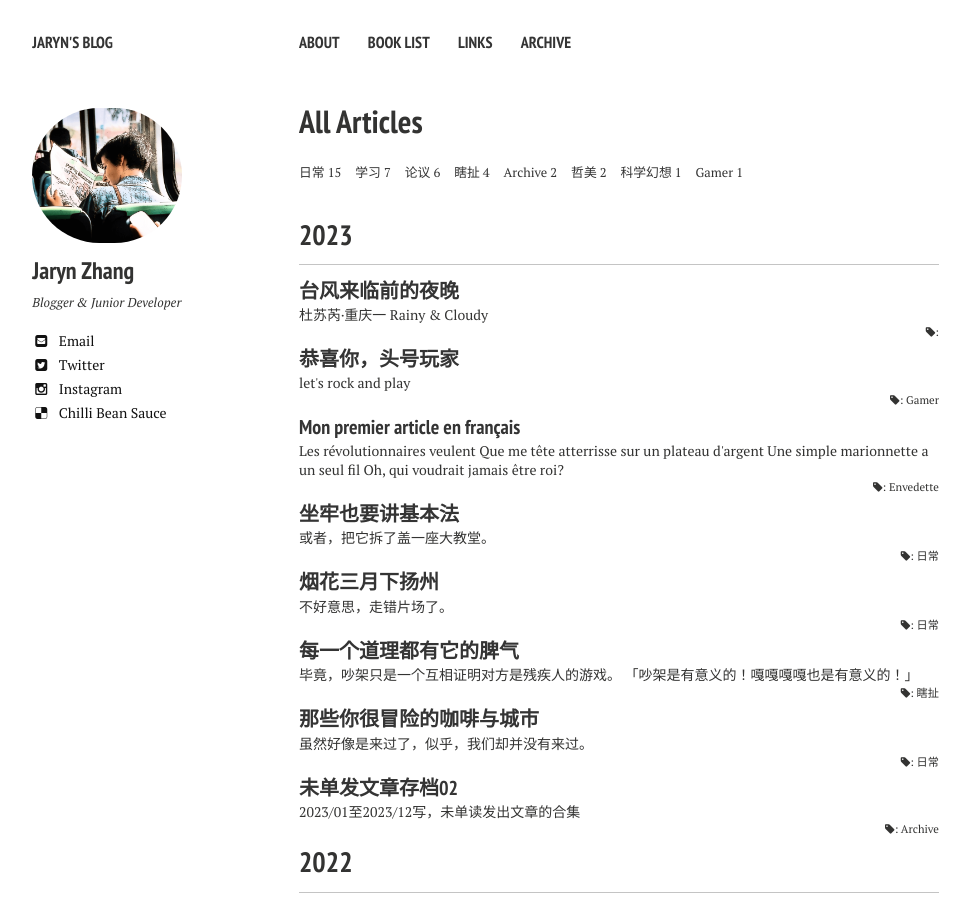
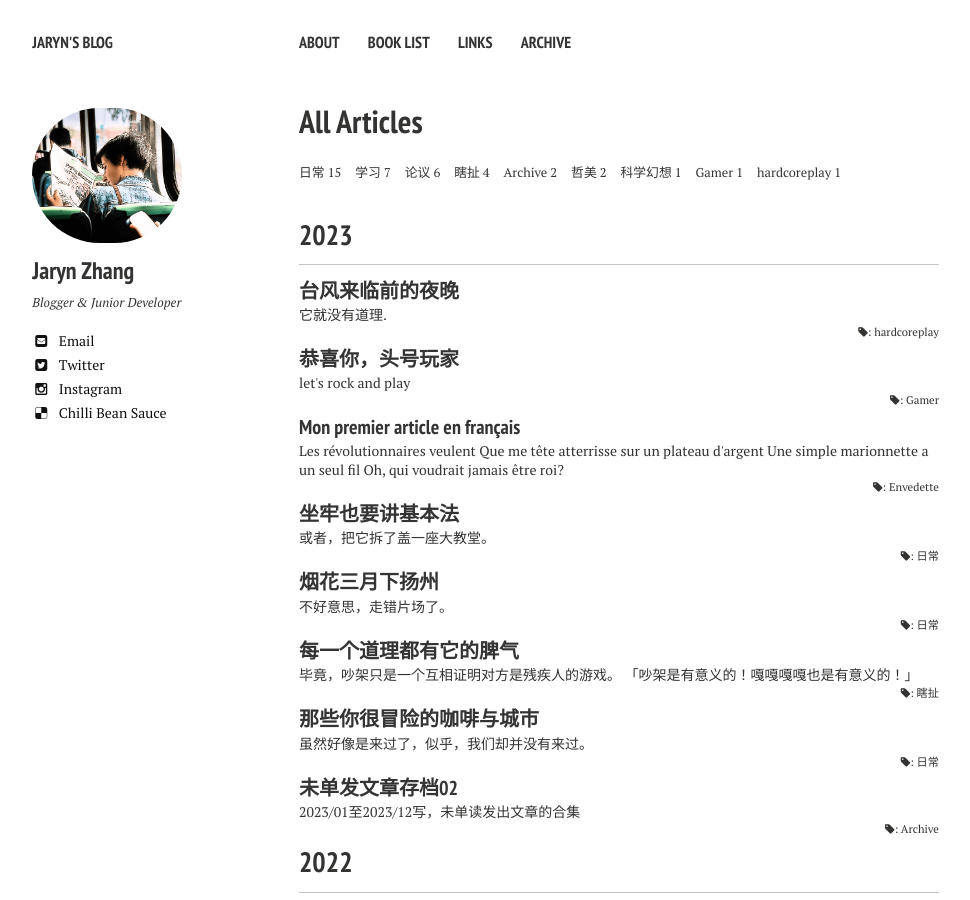
Before and after one commit to jarynzhang/jarynzhang.github.io, a Jekyll site: the page built from posts/index.md, in a window 1280 px wide and 900 px high. Shown: the whole window, without its empty margins (21-991 px from the left). Built offline with Jekyll 4.4.1, drawn with Linux system fonts in a browser that asks for light colours; nearby versions of some CDN libraries.

Commit message:
Update 2023-07-25-台风来临前的夜晚.md

```diff
--- a/_posts/2023-07-25-台风来临前的夜晚.md
+++ b/_posts/2023-07-25-台风来临前的夜晚.md
@@ -1,4 +1,20 @@
-*杜苏芮·重庆一*             Rainy & Cloudy
+---
+tags:
+   - hardcoreplay
+categories:
+   - hardcoreplay
+excerpt: 它就没有道理.
+
+
+---
+
+
+
+
+
+*杜苏芮·重庆一*
+
+Rainy & Cloudy
 
 
 
```
